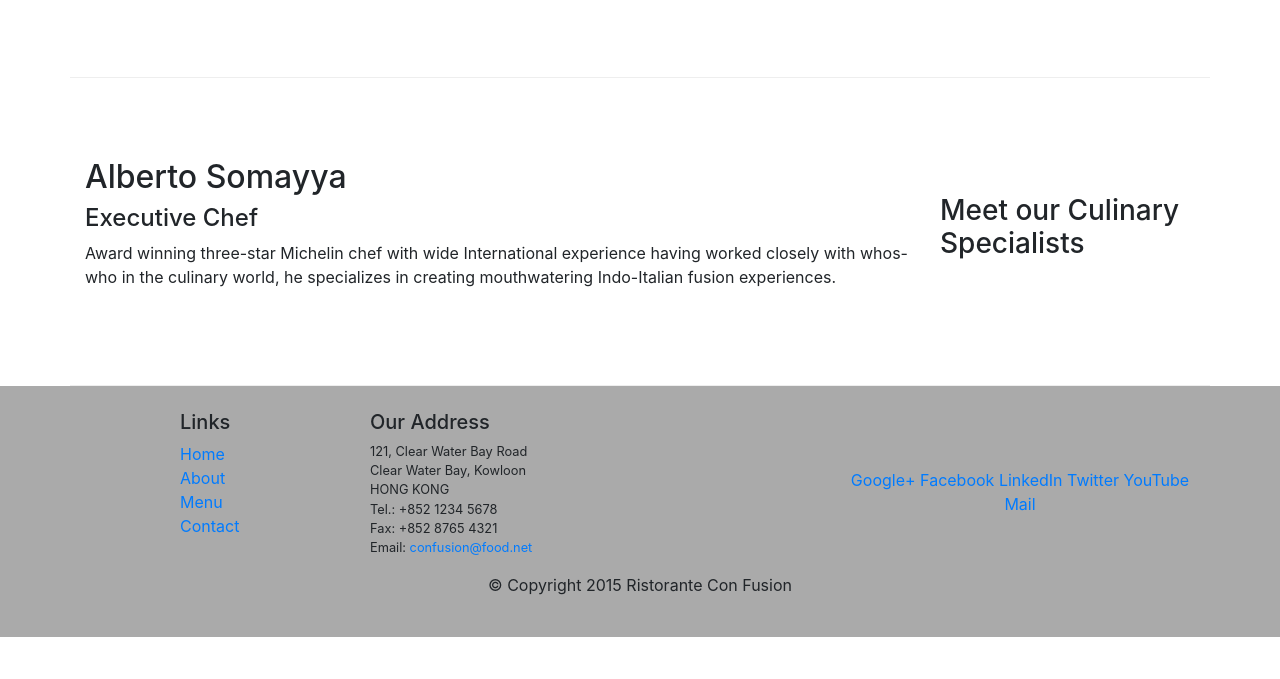
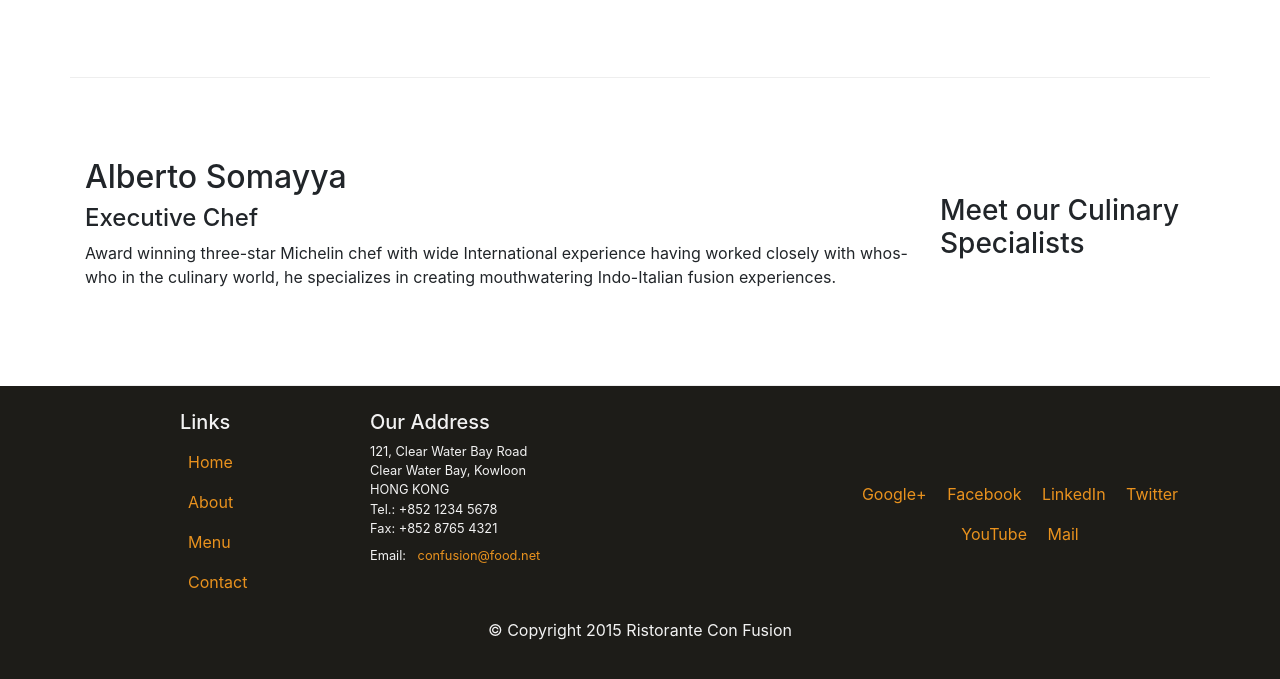
Before and after one commit to olbesp/conFusion, a website: page index.html in a window 1280 px wide. Shown: the part 745-1424 px from the top of the page. Before the commit the page ends 1382 px from the top, so only its background shows below. Drawn offline with nearby package versions, Linux system fonts and the light colour scheme.

Commit message:
Create the custom style for links

```diff
--- a/css/styles.css
+++ b/css/styles.css
@@ -1,7 +1,8 @@
 .jumbotron {
   color: #f2f2f2;
-  background-color: #aa23aa;
+  background-color: #e9921e;
   border-radius: 0;
+  text-shadow: 1px 1px 0 rgba(0, 0, 0, .1);
 }
 
 .row-content {
@@ -10,9 +11,35 @@
 }
 
 .footer {
-  background-color: #aaa;
+  color: #f2f2f2;
+  background-color: #1d1c18;
   padding: 1.5rem 0;
 }
+
+.link:link,
+.link:visited {
+  display: inline-block;
+  padding: .5rem;
+  color: #e9921e;
+  background-color: #1d1c18;
+  transition: all .2s;
+  text-decoration: none;
+}
+
+.link:hover,
+.link:focus {
+  color: #f2f2f2;
+  box-shadow: 0 1rem 1rem rgba(0, 0, 0, .3);
+  transform: scale(1.1);
+}
+
+.link:active {
+  color: #e9921e;
+  transform: scale(1.05);
+  box-shadow: 0 .5rem .5rem rgba(0, 0, 0, .5);
+}
+
+
 
 .address {
   font-size: .8rem;
@@ -21,3 +48,9 @@
 .social-media {
   text-align: center;
 }
+
+
+.u-margin-v-small {
+  margin-top: 2rem;
+  margin-bottom: 2rem;
+}
--- a/index.html
+++ b/index.html
@@ -65,10 +65,10 @@
         <div class="col-5 offset-1 col-sm-2">
           <h5>Links</h5>
           <ul class="list-unstyled">
-            <li><a href="#">Home</a></li>
-            <li><a href="#">About</a></li>
-            <li><a href="#">Menu</a></li>
-            <li><a href="#">Contact</a></li>
+            <li><a class="link"href="#">Home</a></li>
+            <li><a class="link"href="#">About</a></li>
+            <li><a class="link"href="#">Menu</a></li>
+            <li><a class="link"href="#">Contact</a></li>
           </ul>
         </div>
       <div class="col-6 col-sm-5">
@@ -79,17 +79,17 @@
           HONG KONG<br>
           Tel.: +852 1234 5678<br>
           Fax: +852 8765 4321<br>
-          Email: <a href="mailto:confusion@food.net">confusion@food.net</a>
+          Email: <a class="link"href="mailto:confusion@food.net">confusion@food.net</a>
          </address>
       </div>
       <div class="col col-sm-4 align-self-center">
         <div class="social-media">
-          <a href="http://google.com/+">Google+</a>
-          <a href="http://www.facebook.com/profile.php?id=">Facebook</a>
-          <a href="http://www.linkedin.com/in/">LinkedIn</a>
-          <a href="http://twitter.com/">Twitter</a>
-          <a href="http://youtube.com/">YouTube</a>
-          <a href="mailto:">Mail</a>
+          <a class="link"href="http://google.com/+">Google+</a>
+          <a class="link"href="http://www.facebook.com/profile.php?id=">Facebook</a>
+          <a class="link"href="http://www.linkedin.com/in/">LinkedIn</a>
+          <a class="link"href="http://twitter.com/">Twitter</a>
+          <a class="link"href="http://youtube.com/">YouTube</a>
+          <a class="link"href="mailto:">Mail</a>
         </div>
       </div>
     </div>
```
